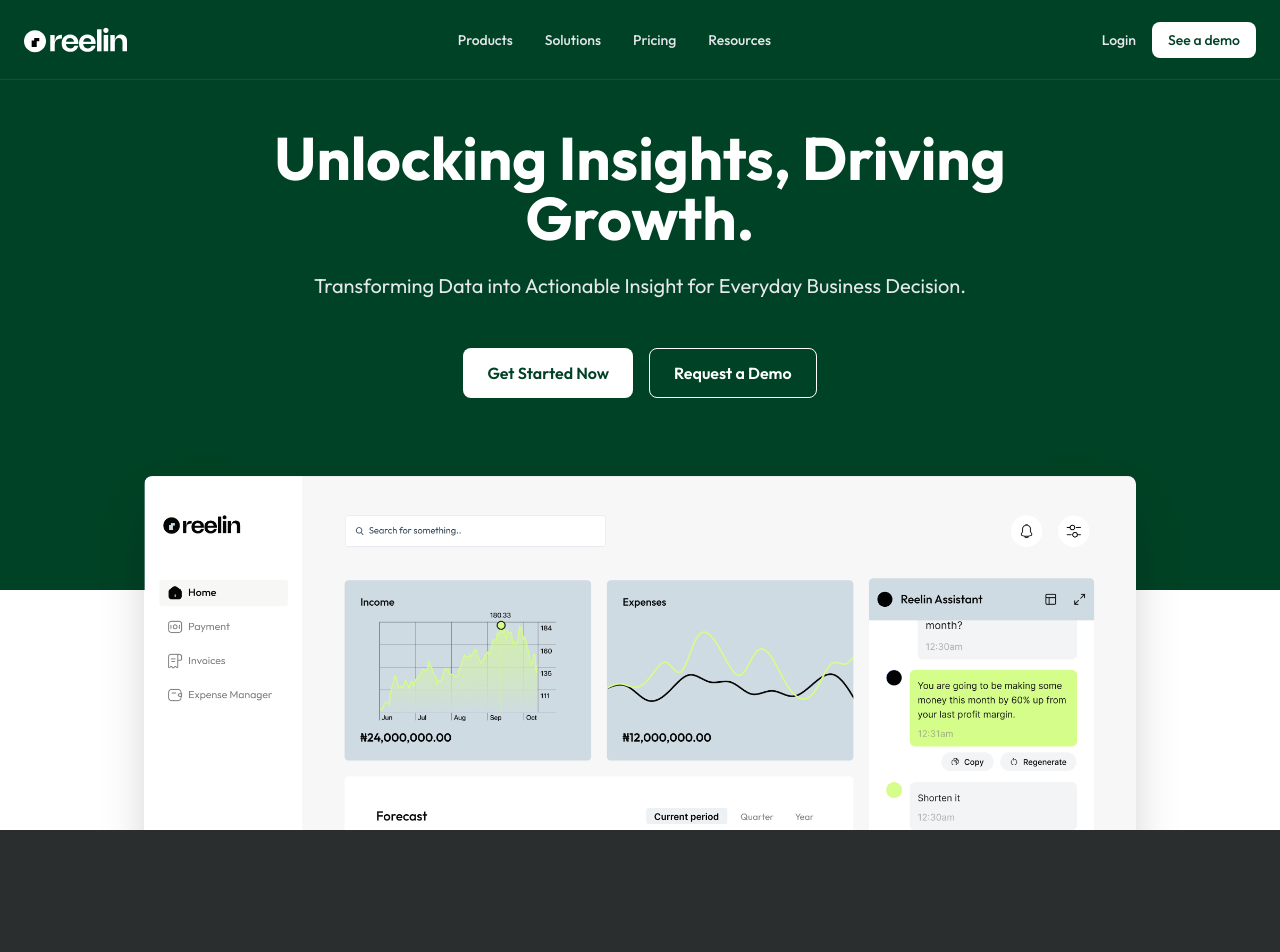
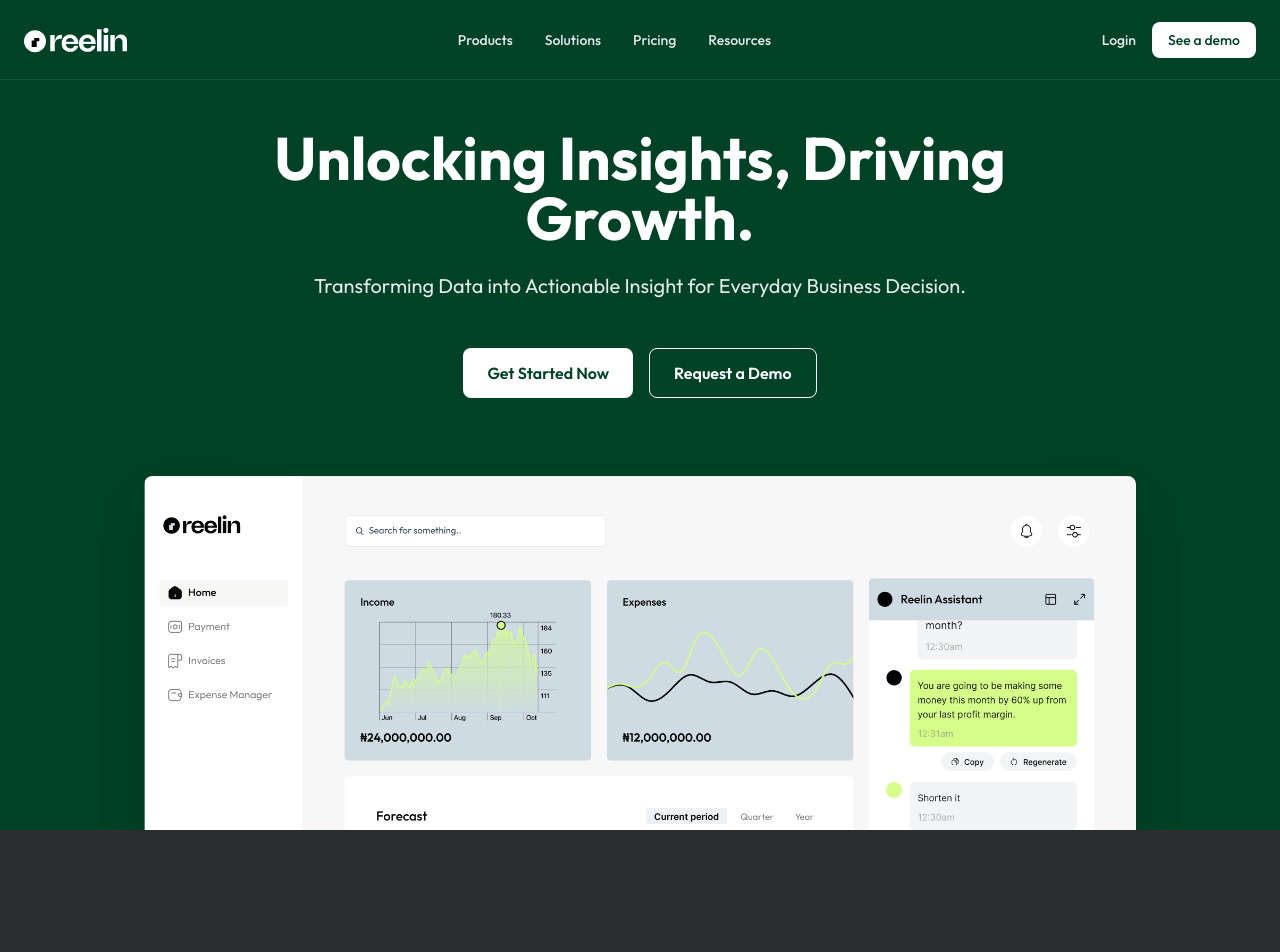
Before and after one commit to adugamayuba/reelin, a Next.js app: page / in a window 1280 px wide. Shown: the top 952 px of the page. Built offline with nearby package versions, Linux system fonts and the light colour scheme.

Commit message:
hero fixed

```diff
--- a/components/LandingPage/Hero.tsx
+++ b/components/LandingPage/Hero.tsx
@@ -53,7 +53,7 @@ const Hero = () => {
       </div>
 
       {/* Spacer div to create room for the overlapped dashboard */}
-      <div className="h-[30vh] bg-white"></div>
+      <div className="h-[30vh] bg-[#004225]"></div>
     </div>
   );
 };
```
